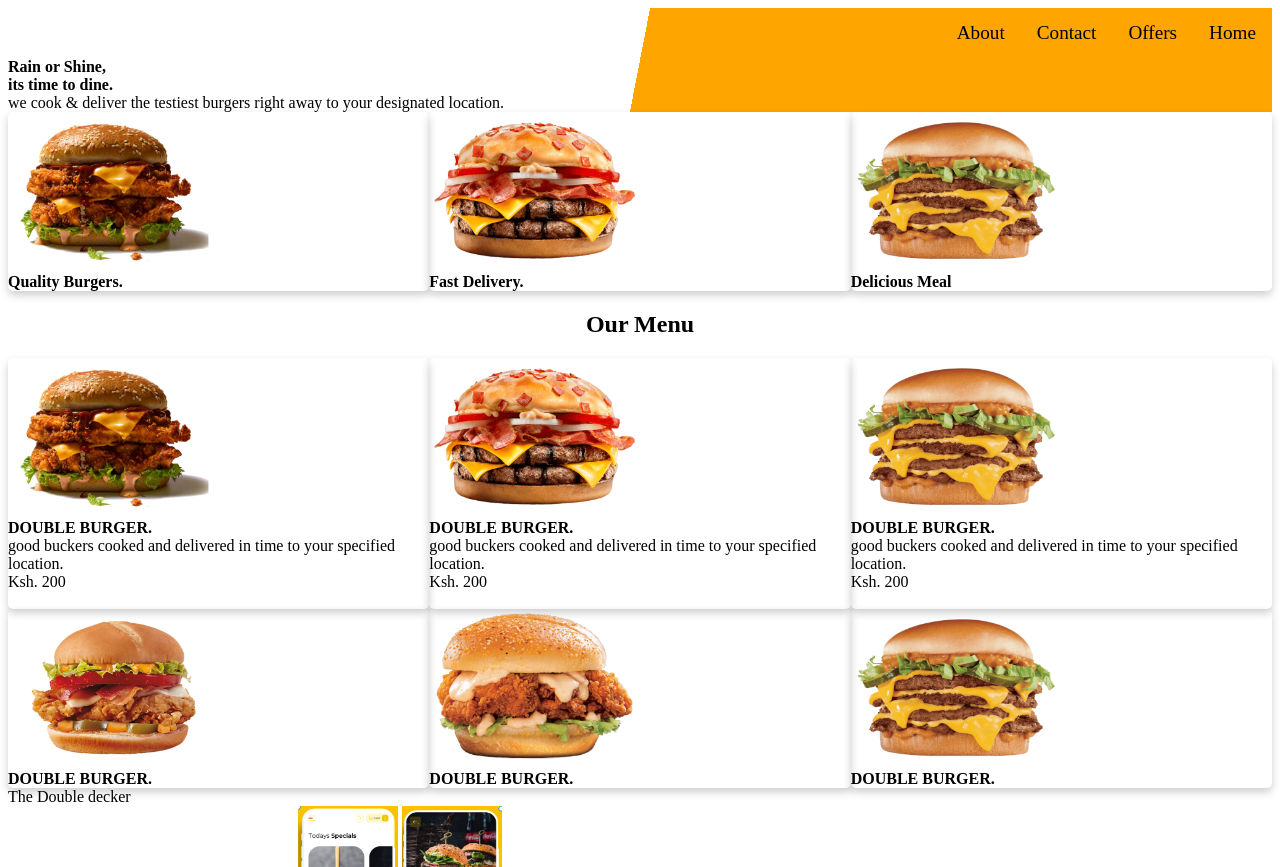
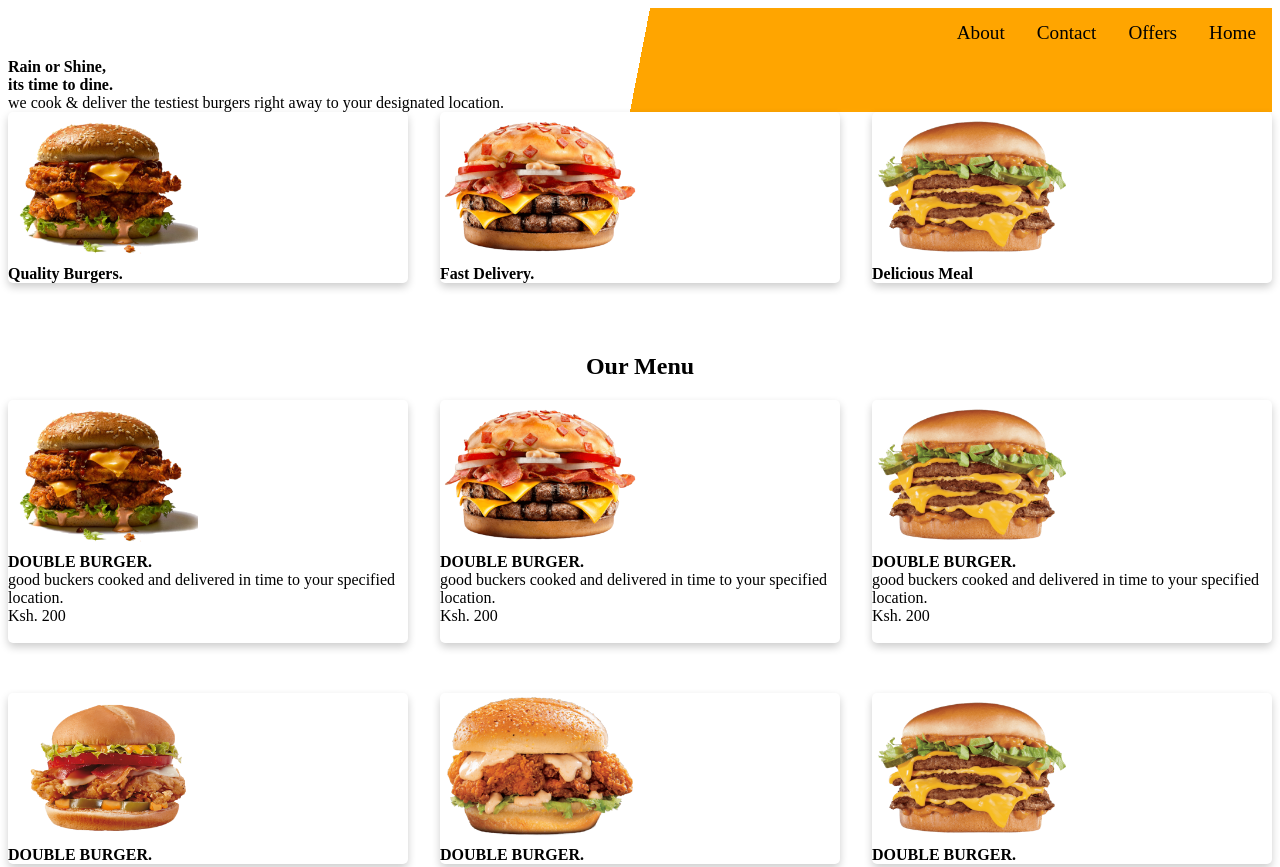
Before and after one commit to KIKETENATHAN/burger-project, a plain HTML site: page index.html in a window 1280 px wide. Shown: the top 867 px of the page. Drawn offline with Linux system fonts and the light colour scheme.

Commit message:
style css changed

```diff
--- a/style.css
+++ b/style.css
@@ -37,8 +37,10 @@ ul {
   .card {
     box-shadow: 0 4px 8px 0 rgba(0,0,0,0.2);
     transition: 0.3s;
-    width:fit-content;
+    width: 400px;
     border-radius: 5px;
+   margin-bottom: 50px;
+
   }
 
   .card:hover {
@@ -48,9 +50,6 @@ ul {
   img {
     border-radius: 5px, 5px, 0, 0;
   }
-
-
-  }
   image{
     display: flex;
     justify-content: space-between;
```
